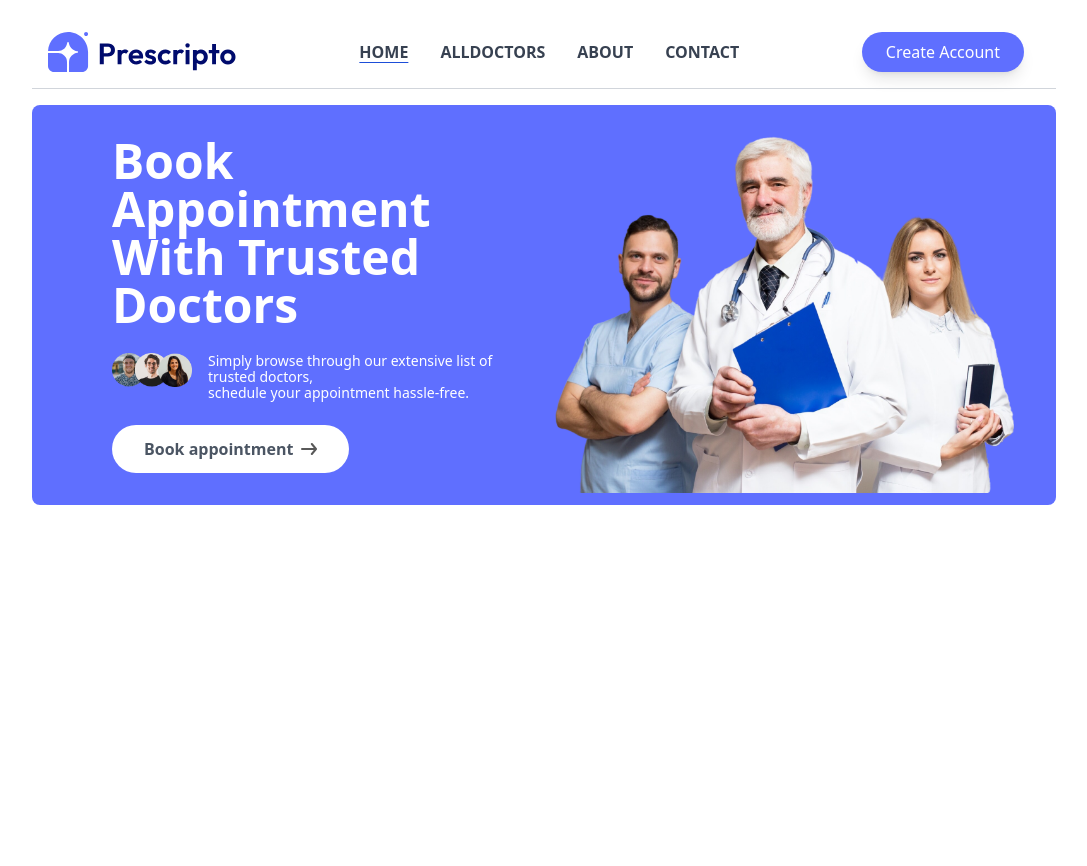
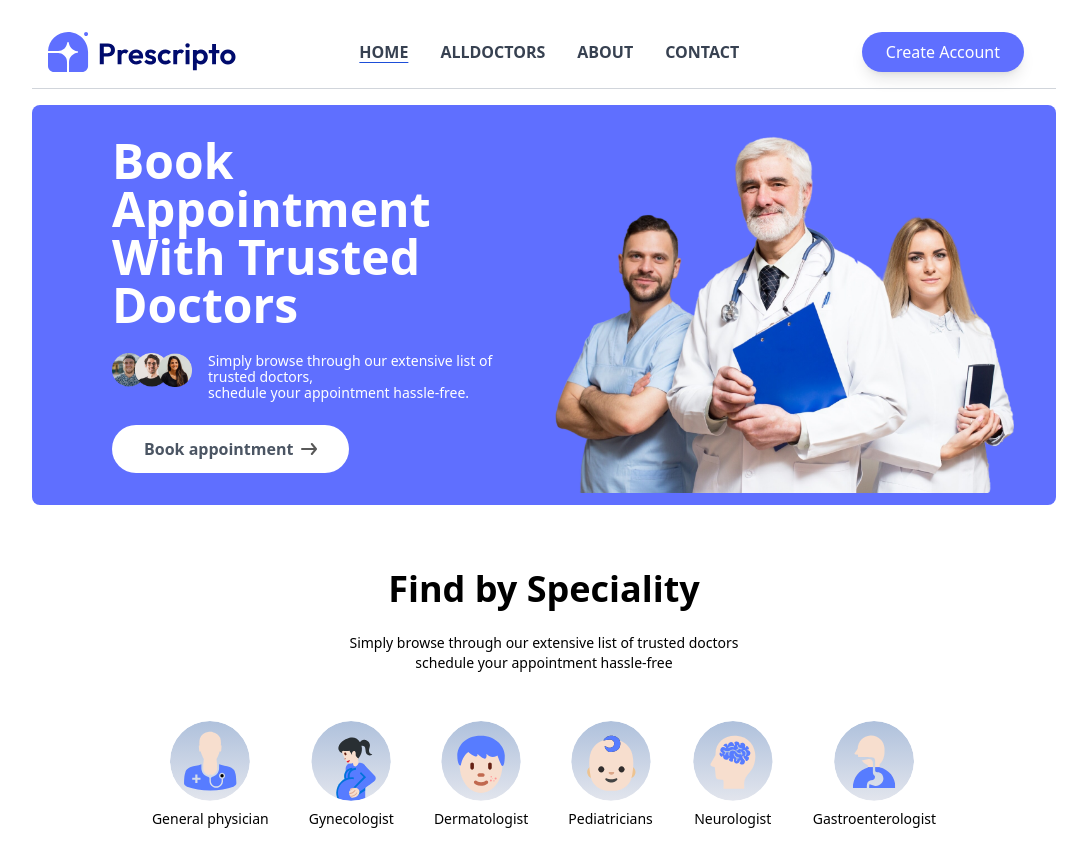
Before and after one commit to Ankit8412226/MediBooking, a React (Vite) app: page / in a window 1280 px wide. Shown: the top 866 px of the page, without its empty margins (96-1183 px from the left). Before the commit the page ends 800 px from the top, so only its background shows below. Built offline with nearby package versions, Linux system fonts and the light colour scheme.

Commit message:
Speciality done

```diff
--- a/src/App.jsx
+++ b/src/App.jsx
@@ -1,13 +1,12 @@
 import { useState } from "react";
-import Header from "./components/header";
-import Hero from "./components/hero";
+
+import Home from "./pages/Home";
 
 function App() {
   return (
     <>
       <div className="mx-4 sm:mx-[10%] mt-4">
-        <Header />
-        <Hero />
+        <Home />
       </div>
     </>
   );
--- /dev/null
+++ b/src/components/SpecialityMenu.jsx
@@ -0,0 +1,49 @@
+import React, { forwardRef } from "react";
+import { specialityData } from "../assets/assets_frontend/assets";
+
+const SpecialityMenu = forwardRef((props, ref) => {
+  return (
+    <div className="w-full flex flex-col items-center justify-center px-4 md:px-10 lg:px-20 py-10 md:py-16 max-w-[100vw]">
+      <div className="w-full flex flex-col items-center justify-center gap-6">
+        <p className="text-3xl text-center md:text-4xl lg:text-4xl font-bold">
+          Find by Speciality
+        </p>
+        <p className="text-center text-sm font-sm md:leading-5">
+          Simply browse through our extensive list of trusted doctors
+          <br />
+          schedule your appointment hassle-free
+        </p>
+
+        <div className="w-full overflow-x-auto flex items-center justify-center">
+          <div className="flex items-center justify-start gap-6 pb-4 mt-4">
+            {specialityData.map((item, index) => (
+              <div
+                key={index}
+                className="flex-shrink-0 group cursor-pointer
+                  flex items-center justify-center flex-col
+                  transition-all duration-300
+                  hover:translate-y-[-10px] rounded-lg
+                  p-2  "
+              >
+                <div ref={ref} className="overflow-hidden rounded-full mb-2">
+                  <img
+                    src={item.image}
+                    alt={item.speciality}
+                    className="w-16  md:w-20
+                      transform transition-transform duration-300
+                      group-hover:scale-110"
+                  />
+                </div>
+                <p className="text-sm text-center group-hover:text-blue-600">
+                  {item.speciality}
+                </p>
+              </div>
+            ))}
+          </div>
+        </div>
+      </div>
+    </div>
+  );
+});
+
+export default SpecialityMenu;
--- a/src/components/hero.jsx
+++ b/src/components/hero.jsx
@@ -1,9 +1,17 @@
-import React from "react";
+import React, { useRef } from "react";
 import { assets } from "../assets/assets_frontend/assets";
 
 const Hero = () => {
+  const pageRef = useRef(null);
+
+  const handleScroll = () => {
+    pageRef.current.scrollIntoView({ behavior: "smooth" });
+  };
   return (
-    <div className="w-full flex flex-col md:flex-row bg-primary rounded-lg items-center justify-between mt-4 gap-4  md:px-10 ">
+    <div
+      ref={pageRef}
+      className="w-full flex flex-col md:flex-row bg-primary rounded-lg items-center justify-between mt-4 gap-4  md:px-10 "
+    >
       {/* Left Section */}
       <div className="w-full md:w-1/2 flex flex-col items-center md:items-start justify-center gap-6 text-center md:text-left p-8 md:px-10 md:m-auto">
         <p className="text-3xl md:text-4xl lg:text-5xl font-bold text-white leading-tight">
@@ -20,7 +28,10 @@ const Hero = () => {
         </div>
 
         <div className="flex items-center md:items-start justify-center md:justify-start w-full">
-          <button className="bg-white  px-8 py-3 text-gray-600 rounded-full font-semibold flex items-center gap-2 hover:scale-105 transition-all duration-500 m-auto md:m-0">
+          <button
+            onClick={handleScroll}
+            className="bg-white  px-8 py-3 text-gray-600 rounded-full font-semibold flex items-center gap-2 hover:scale-105 transition-all duration-500 m-auto md:m-0"
+          >
             Book appointment
             <img src={assets.arrow_icon} alt="arrow icon" />
           </button>
--- a/src/index.css
+++ b/src/index.css
@@ -2,6 +2,12 @@
 @tailwind components;
 @tailwind utilities;
 
+/* For the active class */
 .active {
   @apply block;
 }
+
+/* Correct the pseudo-element for the scrollbar */
+::-webkit-scrollbar {
+  display: none; /* Hide the scrollbar */
+}
--- /dev/null
+++ b/src/pages/Home.jsx
@@ -0,0 +1,16 @@
+import React from "react";
+import Header from "../components/header";
+import Hero from "../components/hero";
+import SpecialityMenu from "../components/SpecialityMenu";
+
+const Home = () => {
+  return (
+    <div>
+      <Header />
+      <Hero />
+      <SpecialityMenu />
+    </div>
+  );
+};
+
+export default Home;
```
